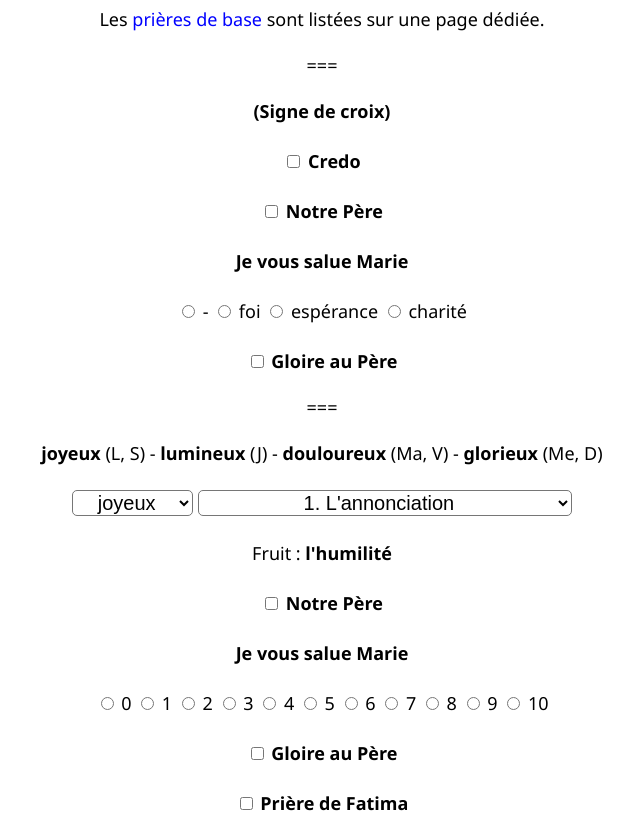
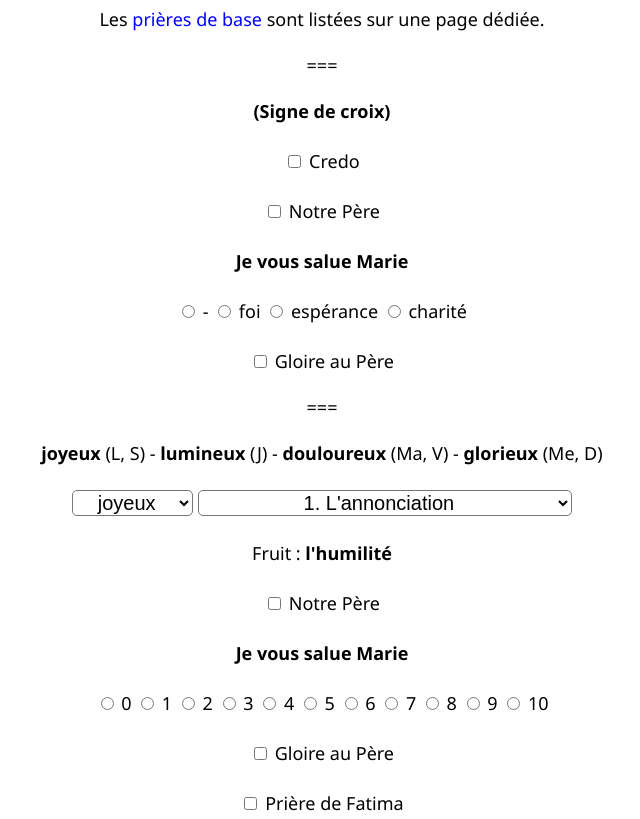
Before and after one commit to Lukam90/Lukam90.github.io, a website: page prieres/rosaire.html in a window 1280 px wide. Shown: the part 224-1043 px from the top of the page, without its empty margins (318-958 px from the left). Drawn offline with Linux system fonts and the light colour scheme.

Commit message:
MAJ R Dizaines > Resume

```diff
--- a/prieres/rosaire.html
+++ b/prieres/rosaire.html
@@ -52,17 +52,13 @@ Le <b>chapelet</b> basé sur le <b>rosaire</b> traditionnel s'inspire de l'appli
 <p class="gras">(Signe de croix)</p>
 
 <p>
-
 <input type="checkbox" id="cb_credo" onchange="" />
-<label for="cb_credo"></label>
- <b>Credo</b>
+<label for="cb_credo">Credo</label>
 </p>
 
 <p>
-
 <input type="checkbox" id="cb_pater" onchange="" />
-<label for="cb_pater"></label>
- <b>Notre Père</b>
+<label for="cb_pater">Notre Père</label>
 </p>
 
 <p class="gras">Je vous salue Marie</p>
@@ -104,10 +100,8 @@ Le <b>chapelet</b> basé sur le <b>rosaire</b> traditionnel s'inspire de l'appli
 
 
 <p>
-
 <input type="checkbox" id="cb_gloria" onchange="" />
-<label for="cb_gloria"></label>
- <b>Gloire au Père</b>
+<label for="cb_gloria">Gloire au Père</label>
 </p>
 
 <!-- Mystères -->
@@ -146,10 +140,8 @@ Le <b>chapelet</b> basé sur le <b>rosaire</b> traditionnel s'inspire de l'appli
 <!-- Prières -->
 
 <p>
-
 <input type="checkbox" id="cb_dz_pater" onchange="" />
-<label for="cb_dz_pater"></label>
- <b>Notre Père</b>
+<label for="cb_dz_pater">Notre Père</label>
 </p>
 
 <p class="gras">Je vous salue Marie</p>
@@ -240,17 +232,13 @@ Le <b>chapelet</b> basé sur le <b>rosaire</b> traditionnel s'inspire de l'appli
 
 
 <p>
-
 <input type="checkbox" id="cb_dz_gloria" onchange="" />
-<label for="cb_dz_gloria"></label>
- <b>Gloire au Père</b>
+<label for="cb_dz_gloria">Gloire au Père</label>
 </p>
 
 <p>
-
 <input type="checkbox" id="cb_dz_fatima" onchange="" />
-<label for="cb_dz_fatima"></label>
- <b>Prière de Fatima</b>
+<label for="cb_dz_fatima">Prière de Fatima</label>
 </p>
 
 
```
Also changed, not shown: 3 other files.
